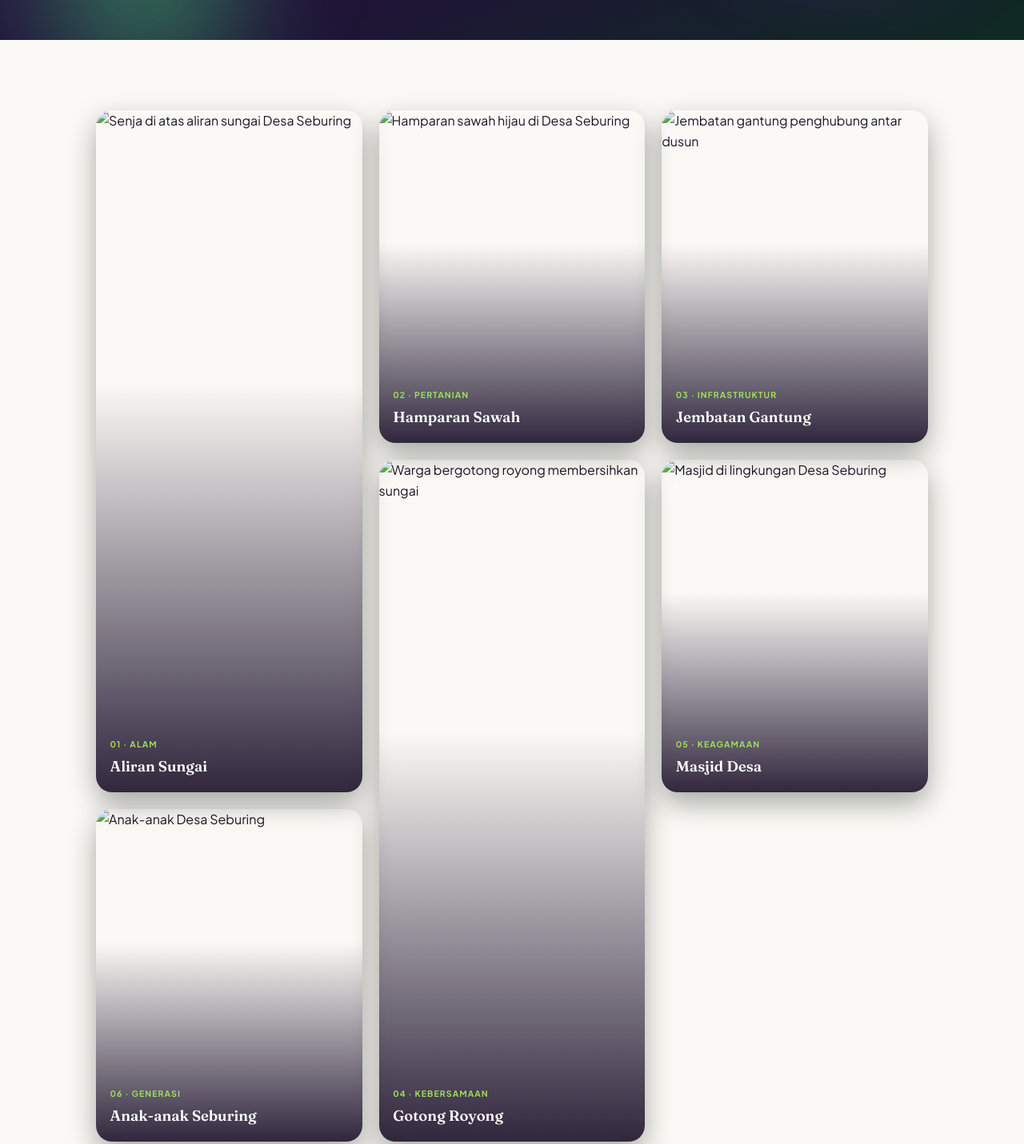
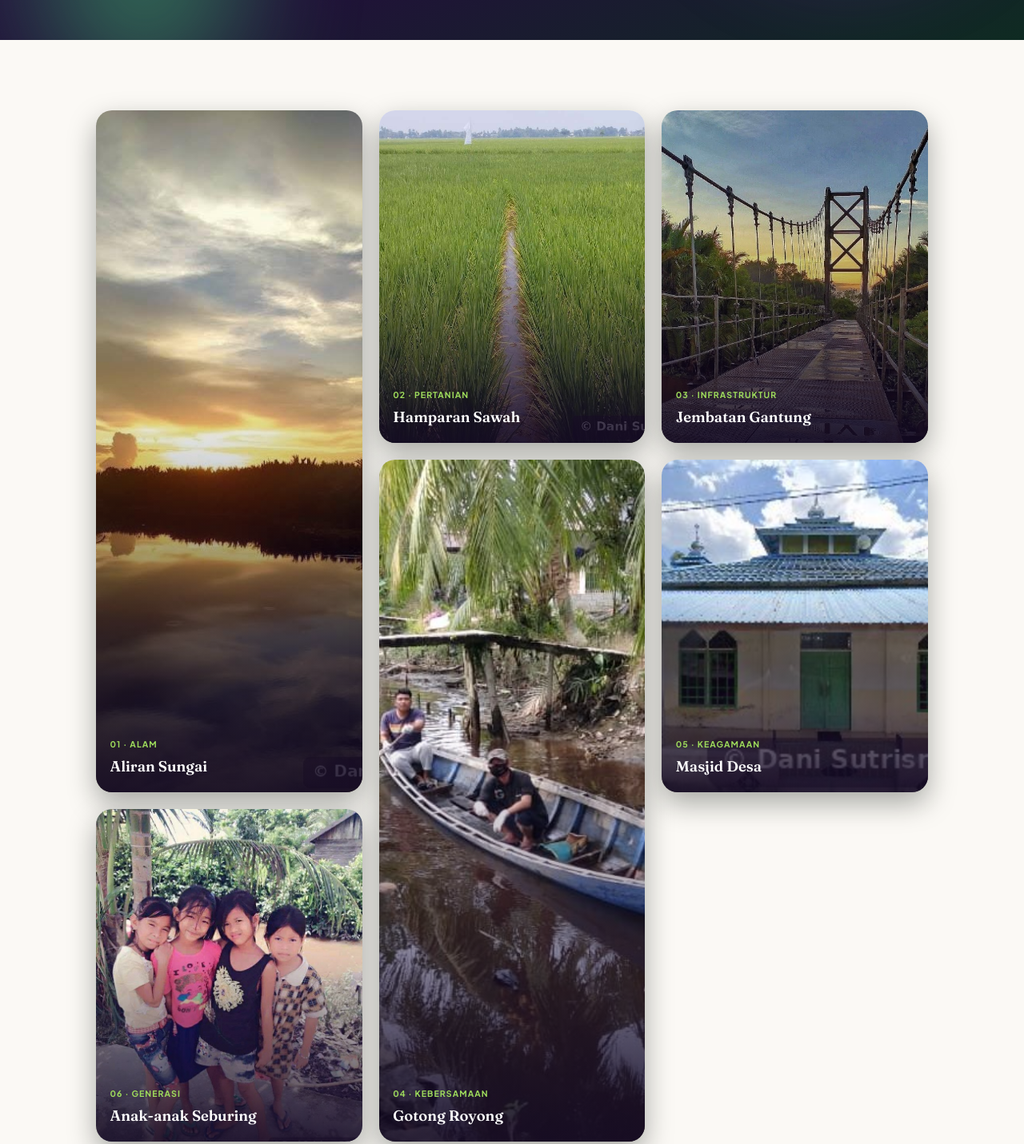
Before and after one commit to danisutrino/seburing, a plain HTML site: page galeri.html in a window 1280 px wide. Shown: the part 380-1811 px from the top of the page at 80% size. Drawn offline with Linux system fonts and the light colour scheme.

Commit message:
Update galeri.html

```diff
--- a/galeri.html
+++ b/galeri.html
@@ -45,27 +45,27 @@
   <div class="wrap">
     <div class="gallery-grid">
       <div class="g-card tall reveal">
-        <img src="images/gallery-01-sungai.jpg" alt="Senja di atas aliran sungai Desa Seburing">
+        <img src="gallery-01-sungai.jpg" alt="Senja di atas aliran sungai Desa Seburing">
         <div class="g-overlay"><div><span class="g-tag">01 · Alam</span><span class="g-title">Aliran Sungai</span></div></div>
       </div>
       <div class="g-card reveal">
-        <img src="images/gallery-02-sawah.jpg" alt="Hamparan sawah hijau di Desa Seburing">
+        <img src="gallery-02-sawah.jpg" alt="Hamparan sawah hijau di Desa Seburing">
         <div class="g-overlay"><div><span class="g-tag">02 · Pertanian</span><span class="g-title">Hamparan Sawah</span></div></div>
       </div>
       <div class="g-card reveal">
-        <img src="images/gallery-03-jembatan.jpg" alt="Jembatan gantung penghubung antar dusun">
+        <img src="gallery-03-jembatan.jpg" alt="Jembatan gantung penghubung antar dusun">
         <div class="g-overlay"><div><span class="g-tag">03 · Infrastruktur</span><span class="g-title">Jembatan Gantung</span></div></div>
       </div>
       <div class="g-card tall reveal">
-        <img src="images/gallery-04-gotong-royong.jpg" alt="Warga bergotong royong membersihkan sungai">
+        <img src="gallery-04-gotong-royong.jpg" alt="Warga bergotong royong membersihkan sungai">
         <div class="g-overlay"><div><span class="g-tag">04 · Kebersamaan</span><span class="g-title">Gotong Royong</span></div></div>
       </div>
       <div class="g-card reveal">
-        <img src="images/gallery-05-masjid.jpg" alt="Masjid di lingkungan Desa Seburing">
+        <img src="gallery-05-masjid.jpg" alt="Masjid di lingkungan Desa Seburing">
         <div class="g-overlay"><div><span class="g-tag">05 · Keagamaan</span><span class="g-title">Masjid Desa</span></div></div>
       </div>
       <div class="g-card reveal">
-        <img src="images/gallery-06-anak.jpg" alt="Anak-anak Desa Seburing">
+        <img src="gallery-06-anak.jpg" alt="Anak-anak Desa Seburing">
         <div class="g-overlay"><div><span class="g-tag">06 · Generasi</span><span class="g-title">Anak-anak Seburing</span></div></div>
       </div>
     </div>
```
